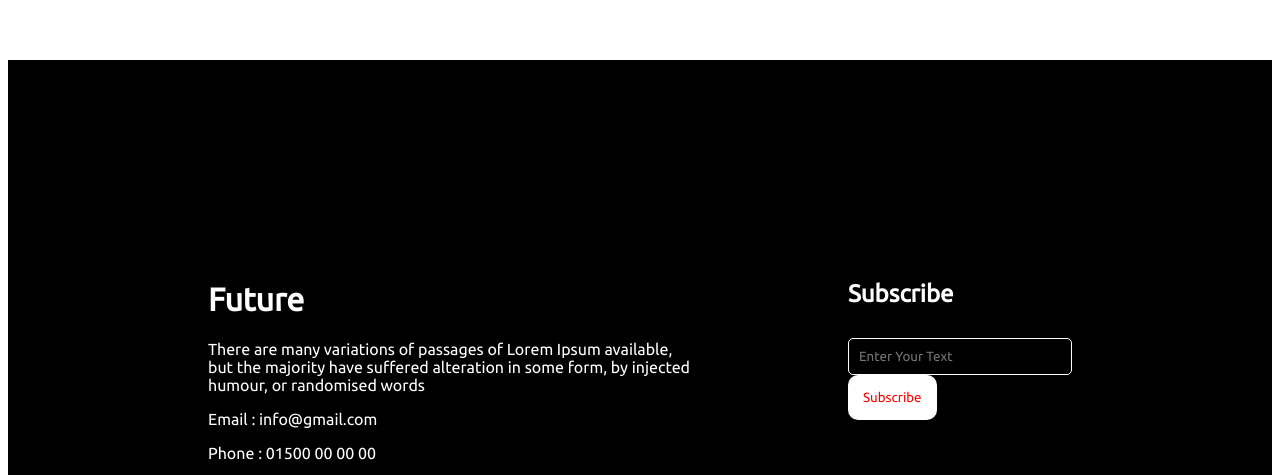
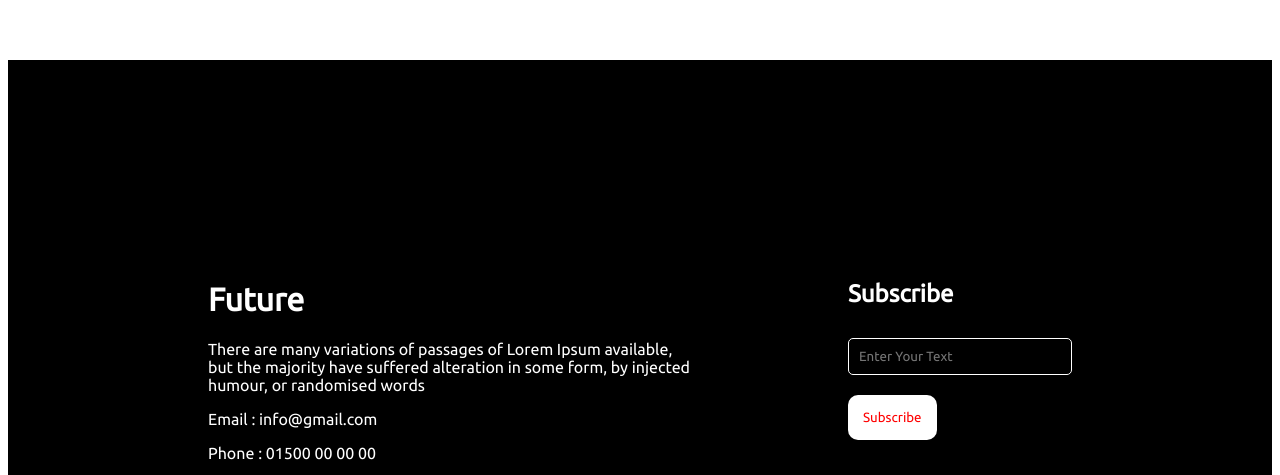
Before and after one commit to nabid050/New-Year-New-Me, a plain HTML site: page index.html in a window 1280 px wide. Shown: the part 2319-2794 px from the top of the page. Drawn offline with Linux system fonts and the light colour scheme.

```diff
--- a/index.html
+++ b/index.html
@@ -148,7 +148,7 @@
       <div>
         <h2>Subscribe</h2>
         <input id="footer-input" type="text" placeholder="Enter Your Text"> <br>
-        <button class="call-btn">Subscribe</button>
+        <button class="call-btn-2">Subscribe</button>
       </div>
     </footer>
   </body>
--- a/style.css
+++ b/style.css
@@ -90,3 +90,11 @@
     margin-top: 10px;
     padding: 10px;
 }
+.call-btn-2{
+    margin-top: 20px;
+    background-color: #ffffff;
+    color: red;
+    padding: 15px;
+    border-radius: 10px;
+    border: none;
+}
```
